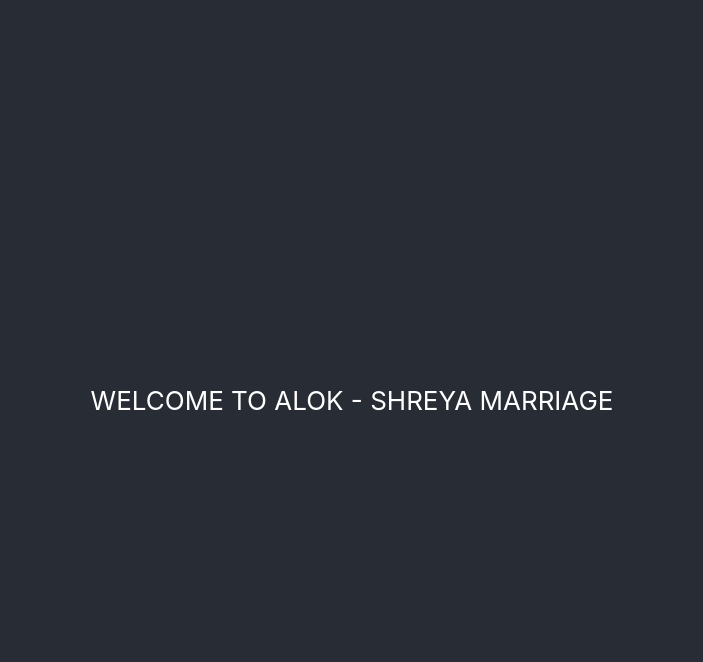
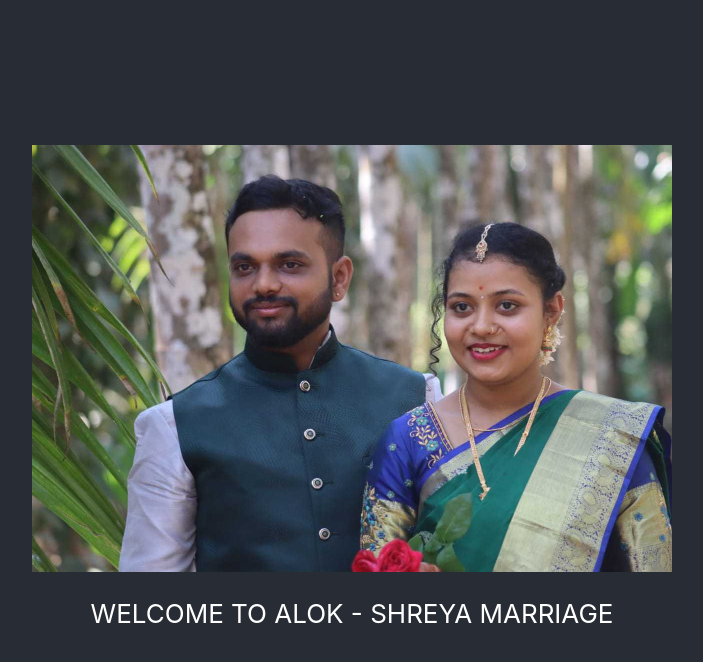
Before and after one commit to abhibhat33/alok-shreya-marriage, a React (Create React App) app: page / in a window 1280 px wide. Shown: the top 662 px of the page, without its empty margins (288-991 px from the left). Built offline with nearby package versions, Linux system fonts and the light colour scheme.

Commit message:
added one photo

```diff
--- a/src/App.js
+++ b/src/App.js
@@ -1,10 +1,12 @@
 import logo from './logo.svg';
 import './App.css';
+import p1 from './p1.jpg';
 
 function App() {
   return (
     <div>
       <header className="App-header">
+      <img src={p1} alt="Alok Shreya Marriage" style={{ maxWidth: '50%' }} />
 
         <p>
           WELCOME TO ALOK - SHREYA MARRIAGE
```
Also changed, not shown: src/p1.jpg (added).
